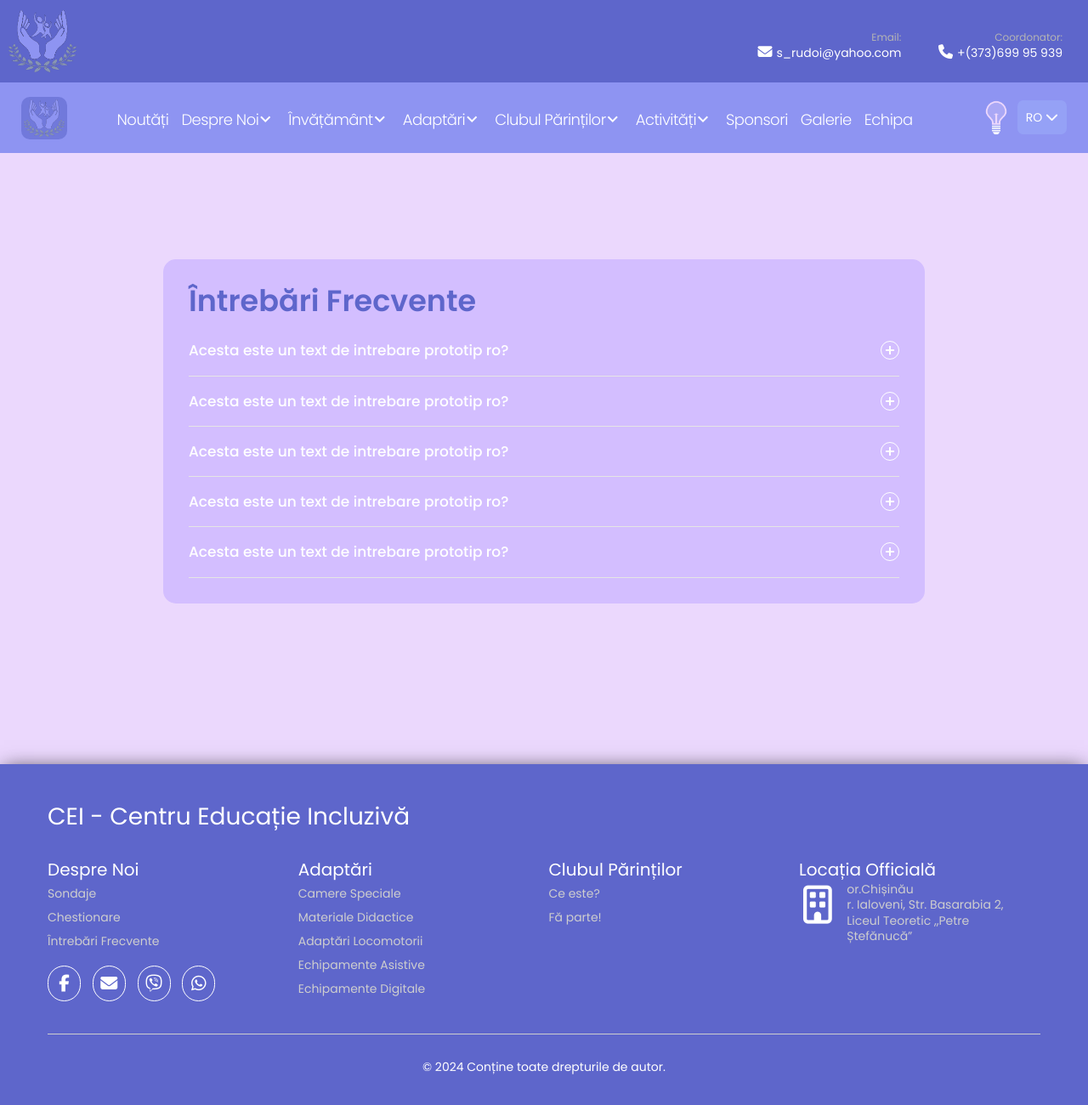
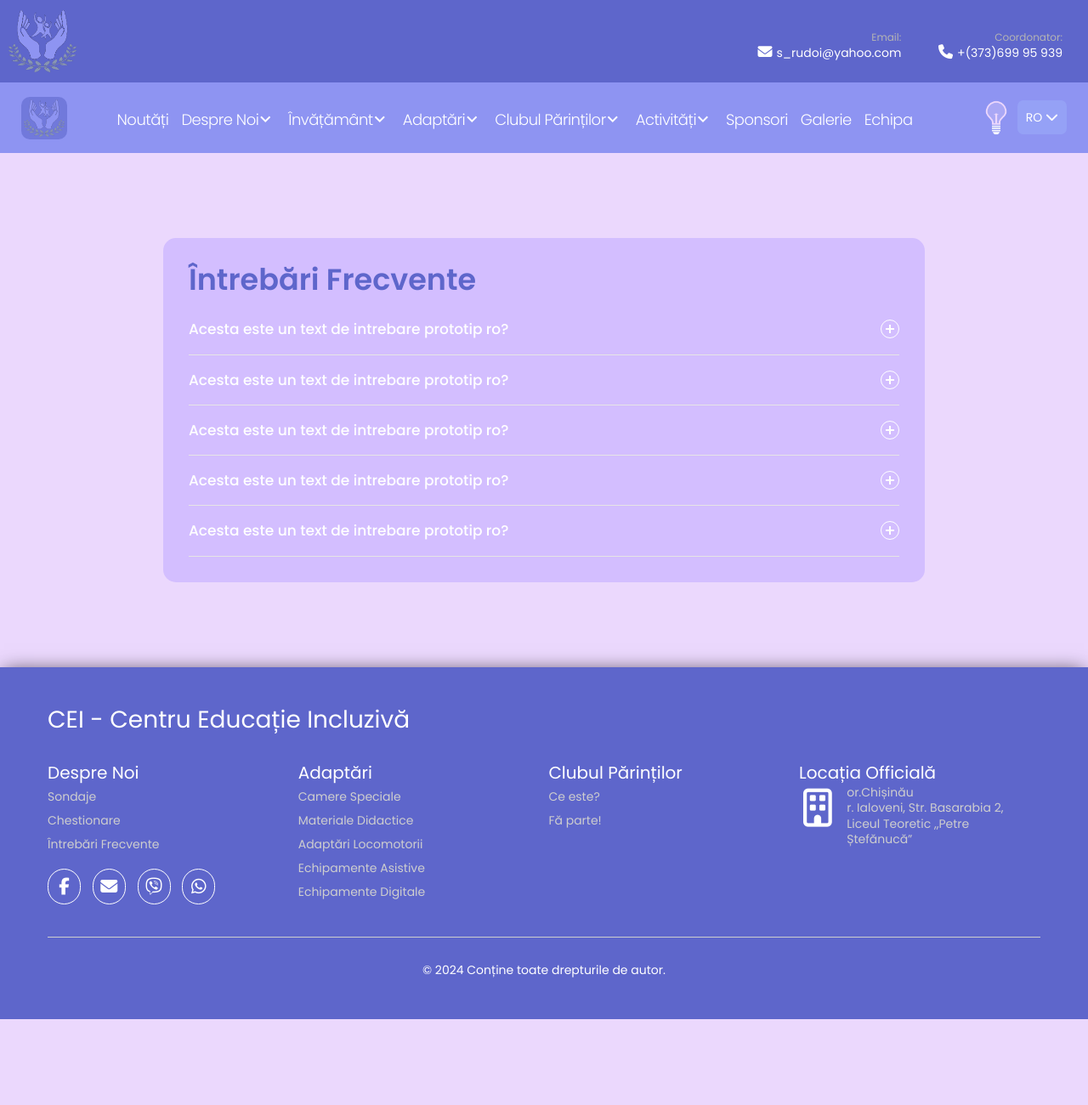
Before and after one commit to mMDSergiu/UEI, a plain HTML site: page pages/Despre Noi/FAQ.html in a window 1280 px wide. Shown: the whole page at 85% size. After the commit the page ends 1199 px from the top, so only its background shows below. Drawn offline with nearby package versions, Linux system fonts and the light colour scheme.

Commit message:
nu mai tin minte

```diff
--- a/css/Despre Noi/FAQ.css
+++ b/css/Despre Noi/FAQ.css
@@ -1,10 +1,14 @@
 .container {
-    margin: 125px auto;
+    margin: 100px auto;
     padding: 30px;
     width: 70%;
     background-color: #d3beff;
     border-radius: 15px;
   }
+
+section{
+  padding-top: 0;
+}
 
   h2{
     margin-top: 0;
```
Also changed, not shown: pages/Învățământ/MaterialeDidactice.html (+4 -4 lines).
